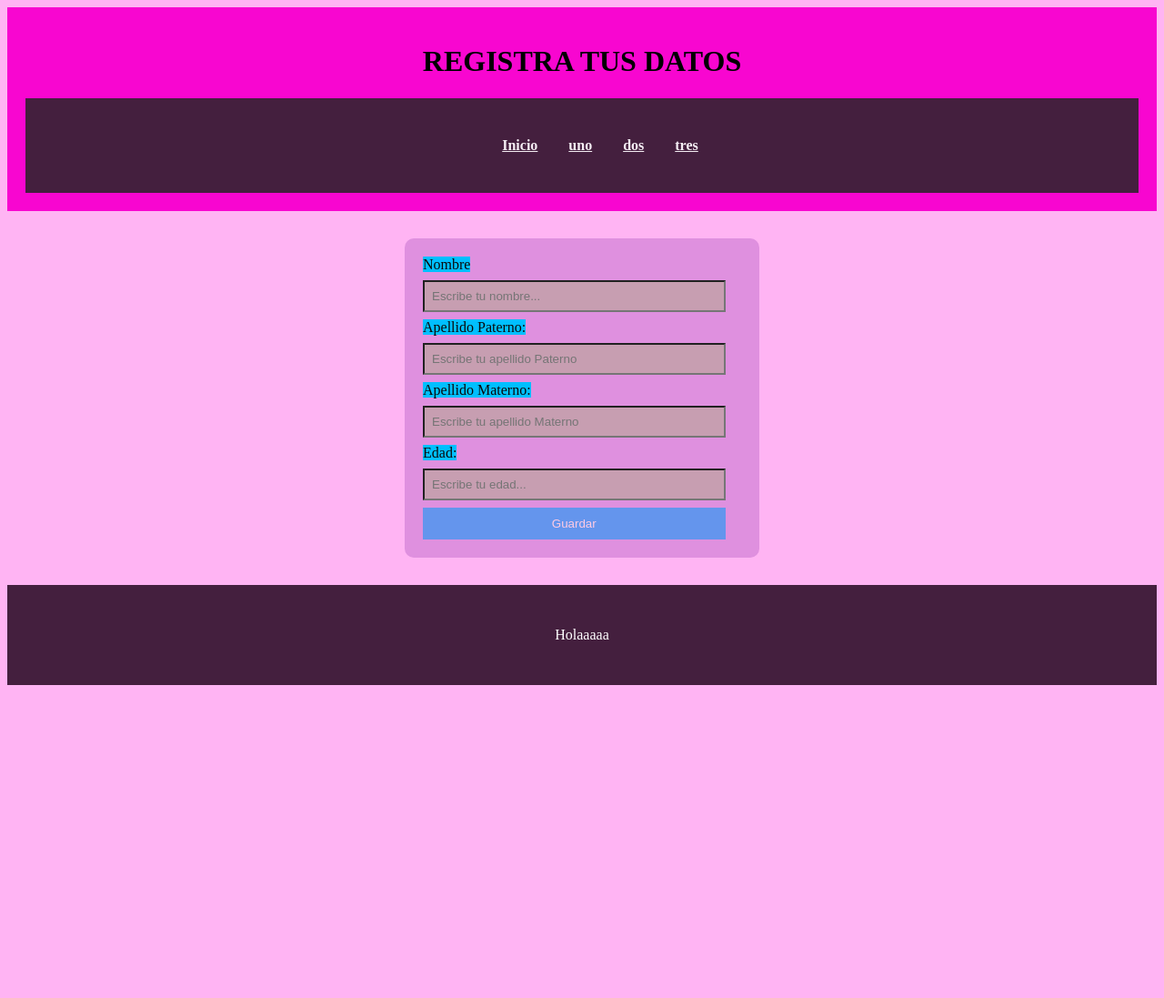
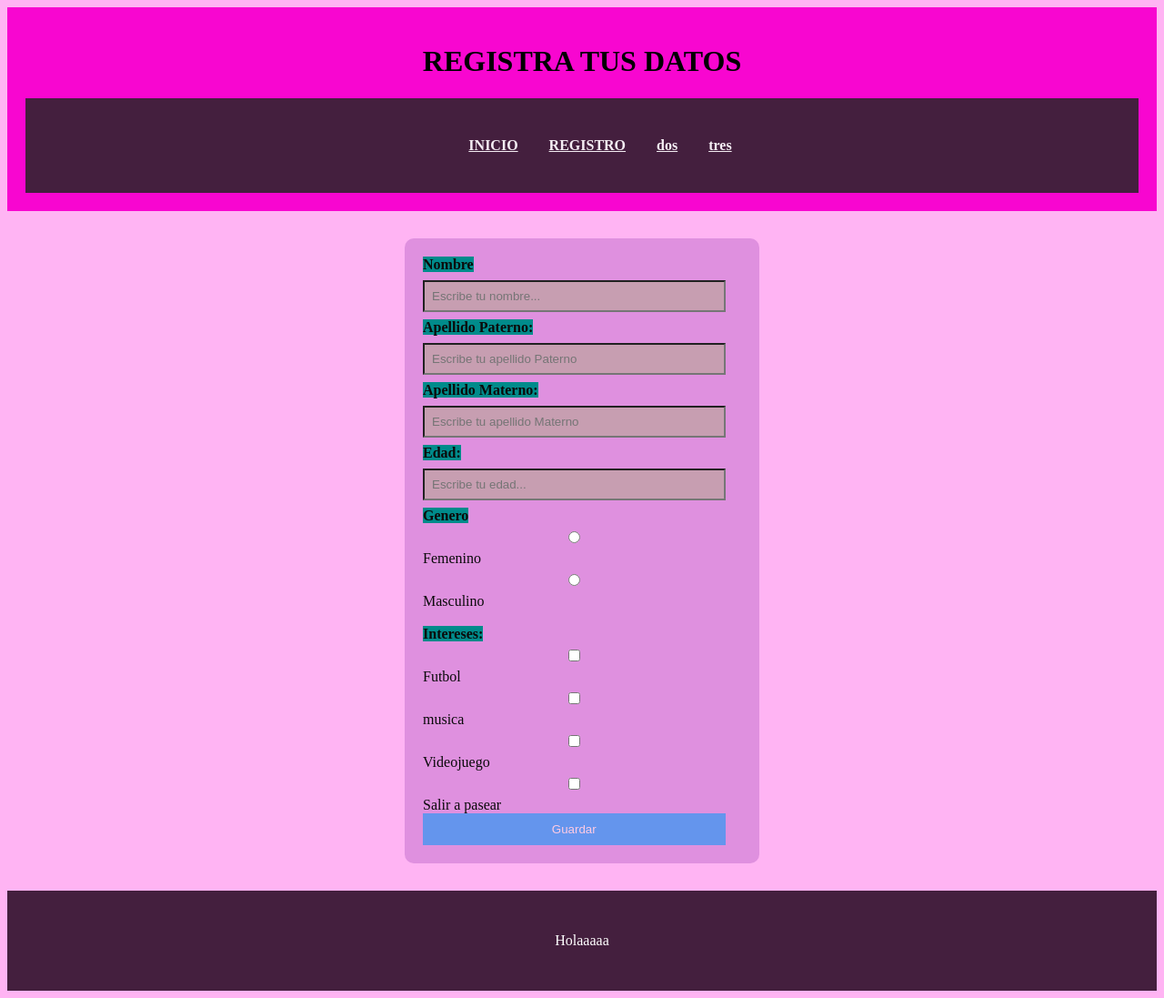
Before and after one commit to avlbel45/MIPA, a Django app: page /registro in a window 1280 px wide. Shown: the whole page at 91% size. Before the commit the page ends 753 px from the top, so only its background shows below. Run offline with Django 5.2, Linux system fonts and the light colour scheme.

Commit message:
Edite estilos y html para que navegador tenga el formulario

```diff
--- a/perez/static/perez/estilos.css
+++ b/perez/static/perez/estilos.css
@@ -85,6 +85,14 @@ button{
     width: 95%;
     cursor: pointer;
 }
+input[type="checkbox"]
+input[type="radio"] {
+    accent-color:#e55bf1 ;
+    width: 18px;
+    height: 18px;
+    cursor: pointer;
+}
 label{
-    background-color: deepskyblue;
+    font-weight: bold;
+    background-color: darkcyan;
 }
--- a/perez/templates/perez/formregistro.html
+++ b/perez/templates/perez/formregistro.html
@@ -17,8 +17,8 @@
         <!-- MENÚ DE NAVEGACIÓN -->
         <nav>
             <ul>
-                <li><a href="#inicio">Inicio</a></li>
-                <li><a href="#">uno</a></li>
+                <li><a href="inicio">INICIO</a></li>
+                <li><a href="registro">REGISTRO</a></li>
                 <li><a href="#">dos</a></li>
                 <li><a href="#">tres</a></li>
 
@@ -36,6 +36,14 @@
     <input type="text" name="apellido_m" placeholder="Escribe tu apellido Materno">
     <label>Edad:</label>
     <input type="number" name="edad" min="14" max="25" placeholder="Escribe tu edad..." required>
+    <label>Genero</label>
+    <input type="radio" name="genero" value="Femenino">Femenino
+    <input type="radio" name="genero" value="Masculino">Masculino<br><br>
+    <label>Intereses:</label>
+    <input type="checkbox" name="intereses" value="Futbol">Futbol
+    <input type="checkbox" name="intereses" value="musica">musica
+    <input type="checkbox" name="intereses" value="Videojuego">Videojuego
+    <input type="checkbox" name="intereses" value="Salir a pasear">Salir a pasear
     <button type="submit">Guardar</button>
 </form>
 
```
